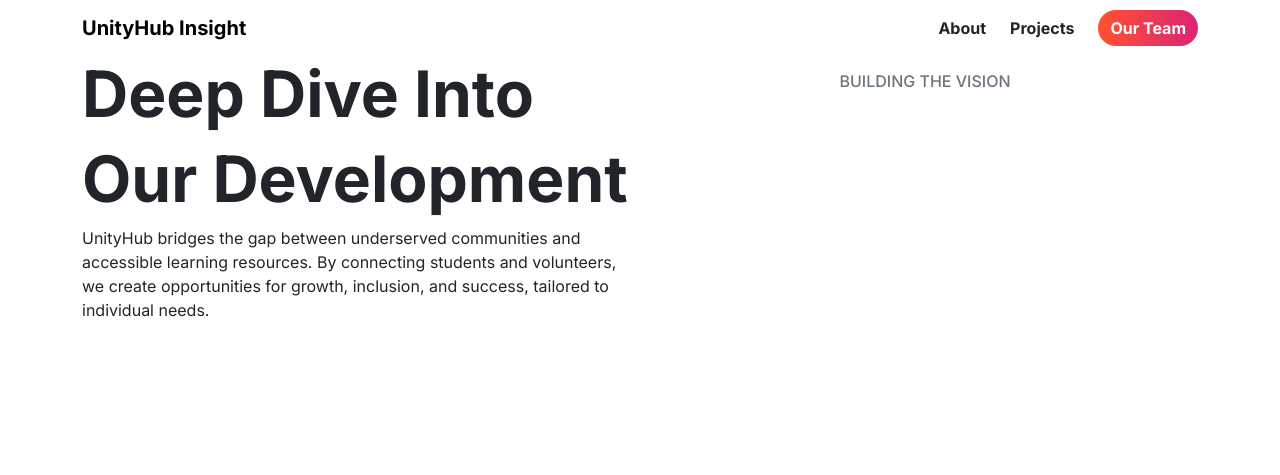
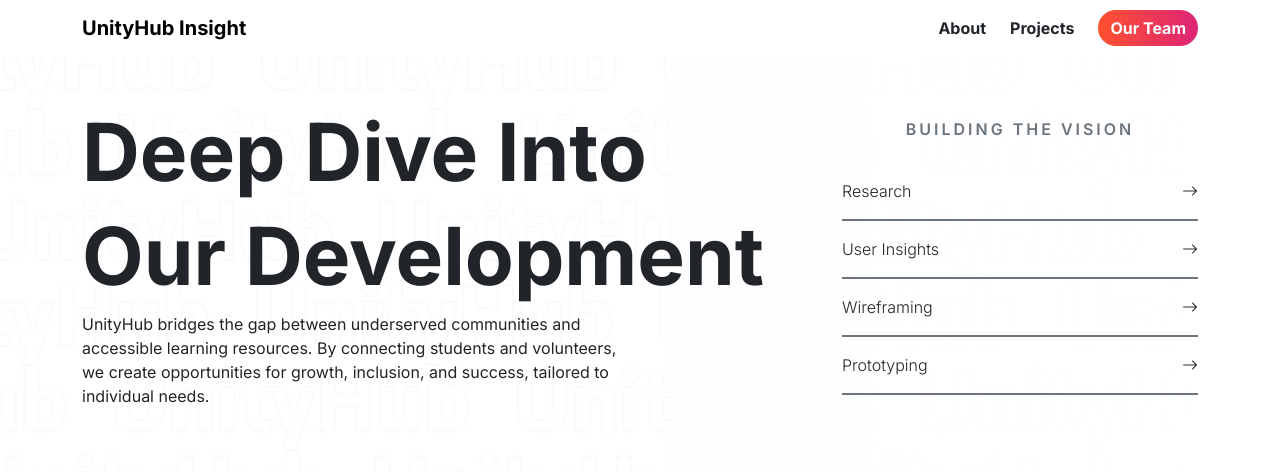
Before and after one commit to jeromejenkinsjr/web-design-frameworks, a website: page index.html in a window 1280 px wide. Drawn offline with nearby package versions, Linux system fonts and the light colour scheme.

Commit message:
Adding icons and completing first stage of Header

```diff
--- a/index.html
+++ b/index.html
@@ -16,6 +16,10 @@
 		<link rel="preconnect" href="https://fonts.googleapis.com" />
 		<link rel="preconnect" href="https://fonts.gstatic.com" crossorigin />
 		<link rel="stylesheet" href="css/main.css" />
+		<link
+			rel="stylesheet"
+			href="https://cdn.jsdelivr.net/npm/bootstrap-icons@1.11.3/font/bootstrap-icons.min.css"
+		/>
 	</head>
 	<body>
 		<!-- Navbar -->
@@ -60,23 +64,52 @@
 		</nav>
 
 		<!-- Header -->
-		<section>
+		<section class="section-bg pt-5 pb-5">
 			<div class="container">
 				<div class="row">
-					<div class="col-md-6 pr-3">
+					<div class="col-md-8 pr-3">
 						<h1 class="fw-bold">Deep Dive Into</h1>
 						<h1 class="fw-bold">Our Development</h1>
-						<p>
+						<p class="w-75">
 							UnityHub bridges the gap between underserved communities and
 							accessible learning resources. By connecting students and
 							volunteers, we create opportunities for growth, inclusion, and
 							success, tailored to individual needs.
 						</p>
 					</div>
-					<div class="col-md-6 pr-3">
-						<h6 class="p-3 text-secondary text-center text-uppercase">
-							Building The Vision
-						</h6>
+					<div class="col-md-4 pr-3">
+						<div class="mb-4">
+							<h6
+								style="letter-spacing: 3px"
+								class="p-3 text-secondary fw-semibold text-center text-uppercase"
+							>
+								Building The Vision
+							</h6>
+						</div>
+						<div
+							class="d-flex justify-content-between align-items-center border-bottom border-secondary border-2 border-hover pb-3"
+						>
+							<h6 class="fw-light mb-0">Research</h6>
+							<i class="bi bi-arrow-right"></i>
+						</div>
+						<div
+							class="d-flex justify-content-between align-items-center border-bottom border-secondary border-2 border-hover mt-3 pb-3"
+						>
+							<h6 class="fw-light mb-0">User Insights</h6>
+							<i class="bi bi-arrow-right"></i>
+						</div>
+						<div
+							class="d-flex justify-content-between align-items-center border-bottom border-secondary border-2 border-hover mt-3 pb-3"
+						>
+							<h6 class="fw-light mb-0">Wireframing</h6>
+							<i class="bi bi-arrow-right"></i>
+						</div>
+						<div
+							class="d-flex justify-content-between align-items-center border-bottom border-secondary border-2 border-hover mt-3 pb-3"
+						>
+							<h6 class="fw-light mb-0">Prototyping</h6>
+							<i class="bi bi-arrow-right"></i>
+						</div>
 					</div>
 				</div>
 			</div>
--- a/package.json
+++ b/package.json
@@ -11,6 +11,7 @@
   "description": "",
   "dependencies": {
     "bootstrap": "^5.3.3",
+    "bootstrap-icons": "^1.11.3",
     "sass": "^1.83.0"
   }
 }
--- a/sass/main.scss
+++ b/sass/main.scss
@@ -10,7 +10,14 @@ $font-family-sans-serif: "Inter", sans-serif;
 	--bs-border-width: 0px;
 }
 
-$h1-font-size: 4rem;
+$h1-font-size: 5rem;
+
+.section-bg {
+	background-image: url("../images/unityhubbrandbg.jpg"); /* Replace with your image path */
+	background-size: cover;
+	background-position: center;
+	background-repeat: no-repeat;
+}
 
 @import "../node_modules/bootstrap/scss/variables";
 @import "../node_modules/bootstrap/scss/mixins";
```
Also changed, not shown: css/main.css, images/unityhubbrandbg.jpg (added), 2 other files.
